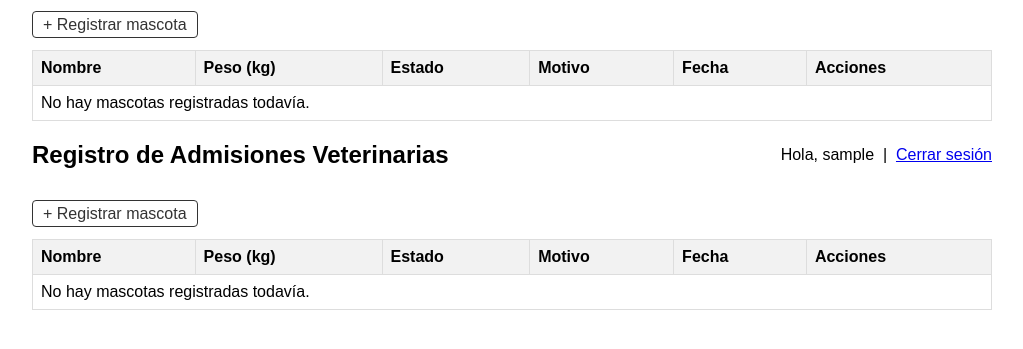
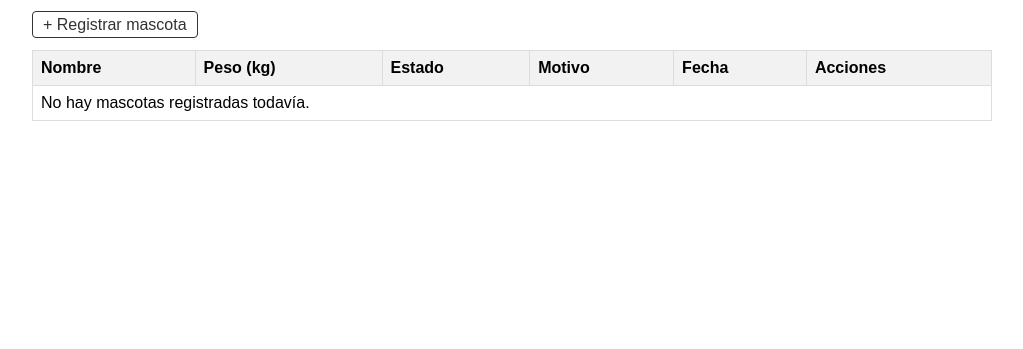
Before and after one commit to NathalyBerrios/Back-Django, a Django app: page / in a window 1280 px wide. Shown: the part 108-457 px from the top of the page, without its empty margins (8-1031 px from the left). Run offline with Django 5.2, Linux system fonts and the light colour scheme; the visitor is signed in with stand-in values (Sample User, id 1); data that the repository does not hold is empty.

Commit message:
correccion duplicado

```diff
--- a/miproyecto/core/templates/list.html
+++ b/miproyecto/core/templates/list.html
@@ -1,22 +1,3 @@
-<!DOCTYPE html>
-<html lang="es">
-<head>
-    <meta charset="UTF-8">
-    <title>Admisiones Veterinarias</title>
-    <style>
-        body { font-family: Arial, sans-serif; margin: 40px; }
-        table { border-collapse: collapse; width: 80%; }
-        th, td { border: 1px solid #dddddd; text-align: left; padding: 8px; }
-        th { background-color: #f2f2f2; }
-        .topbar { display: flex; justify-content: space-between; align-items: center; width: 80%; margin-bottom: 10px; }
-        .aceptado { color: #1a7a1a; }
-        .rechazado { color: #b00020; }
-        .invalido { color: #b06a00; }
-        .btn { padding: 4px 10px; text-decoration: none; border: 1px solid #333; border-radius: 4px; color: #333; }
-        .msg-error { color: #b00020; }
-    </style>
-</head>
-<body>
 <!DOCTYPE html>
 <html lang="es">
 <head>
@@ -96,59 +77,3 @@
 
 </body>
 </html>
-
-    <div class="topbar">
-        <h2>Registro de Admisiones Veterinarias</h2>
-        <div>
-            Hola, {{ user.username }}
-            &nbsp;|&nbsp;
-            <a href="{% url 'logout' %}">Cerrar sesión</a>
-        </div>
-    </div>
-
-    {% if messages %}
-        {% for message in messages %}
-            <p class="msg-error">{{ message }}</p>
-        {% endfor %}
-    {% endif %}
-
-    {% if puede_crear %}
-        <p><a class="btn" href="{% url 'crear' %}">+ Registrar mascota</a></p>
-    {% endif %}
-
-    <table>
-        <tr>
-            <th>Nombre</th>
-            <th>Peso (kg)</th>
-            <th>Estado</th>
-            <th>Motivo</th>
-            <th>Fecha</th>
-            {% if puede_editar %}<th>Acciones</th>{% endif %}
-        </tr>
-
-        {% for registro in registros %}
-        <tr>
-            <td>{{ registro.nombre }}</td>
-            <td>{{ registro.peso }}</td>
-            <td class="{% if registro.estado == 'Aceptado' %}aceptado{% elif registro.estado == 'Rechazado' %}rechazado{% else %}invalido{% endif %}">
-                {{ registro.estado }}
-            </td>
-            <td>{{ registro.motivo }}</td>
-            <td>{{ registro.fecha }}</td>
-            {% if puede_editar %}
-            <td>
-                <a href="{% url 'editar' registro.pk %}">Editar</a>
-                &nbsp;|&nbsp;
-                <a href="{% url 'eliminar' registro.pk %}">Eliminar</a>
-            </td>
-            {% endif %}
-        </tr>
-        {% empty %}
-        <tr>
-            <td colspan="6">No hay mascotas registradas todavía.</td>
-        </tr>
-        {% endfor %}
-    </table>
-
-</body>
-</html>
```
